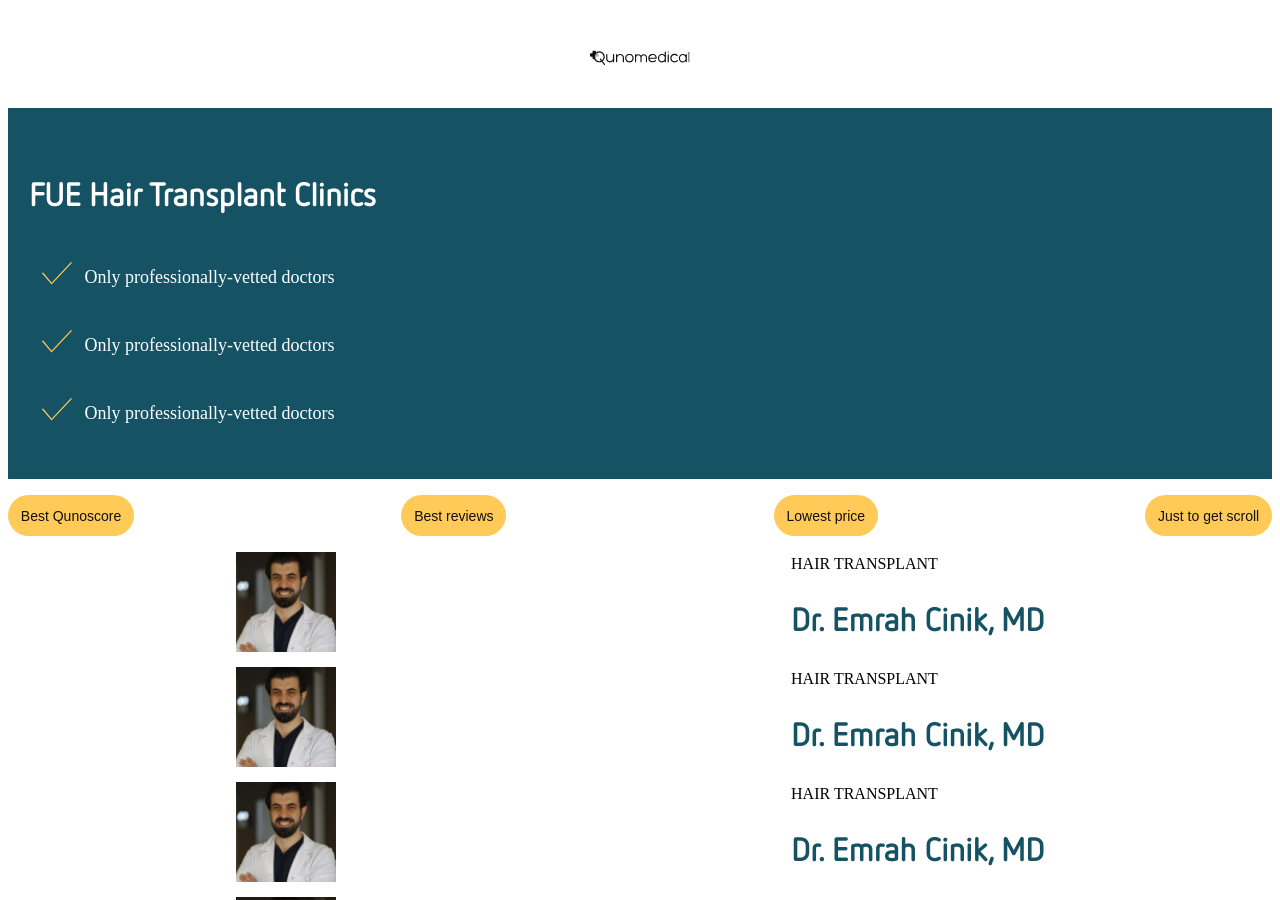
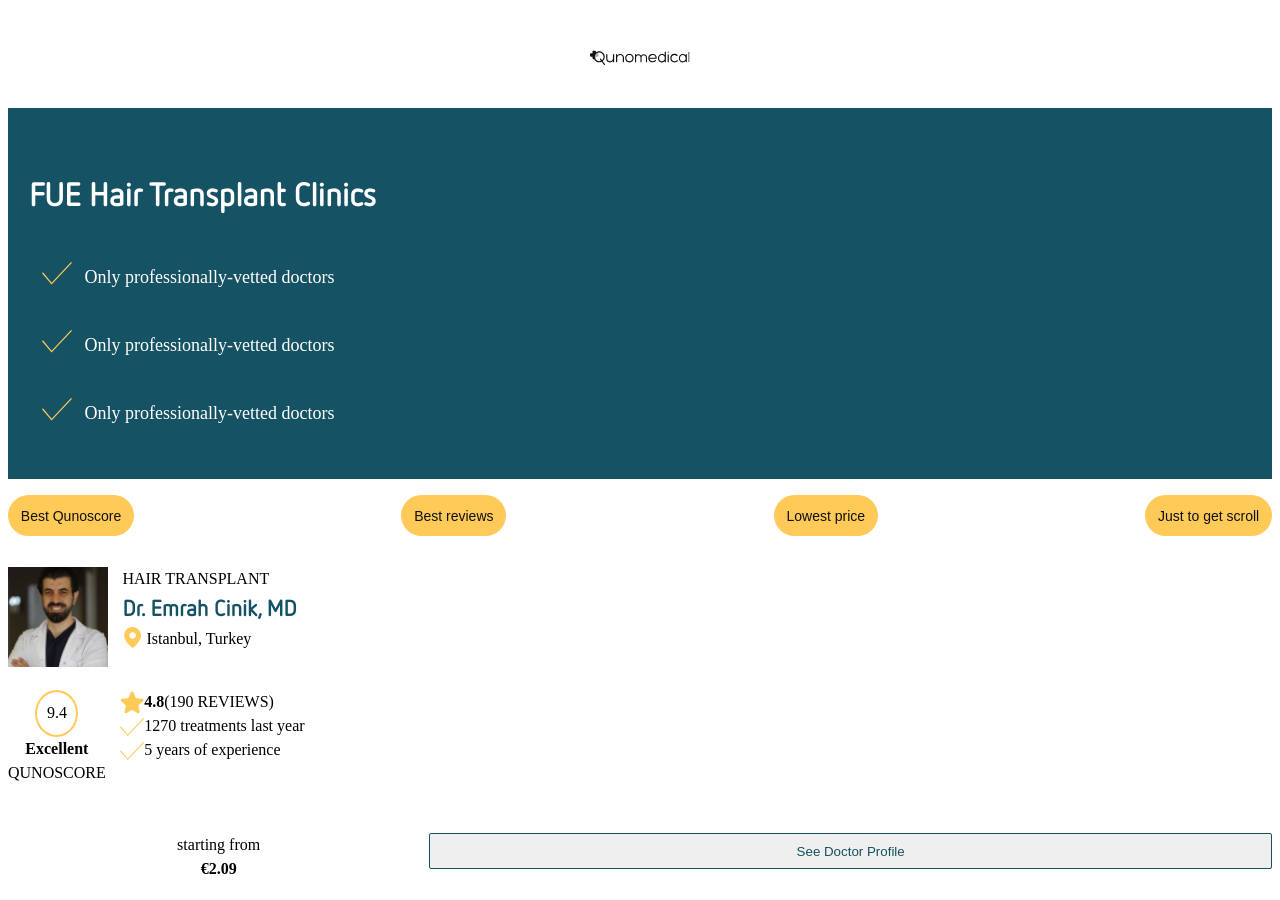
Before and after one commit to ahmadjoya/ahmad-quno-challange-frontend, a Next.js app in the folder frontend/: page /doctors in a window 1280 px wide. Shown: the top 900 px of the page. Built offline with nearby package versions, Linux system fonts and the light colour scheme.

Commit message:
feat: middle and bottom design of doctor card done

```diff
--- a/frontend/src/components/common/DoctorCard/DoctorType.ts
+++ b/frontend/src/components/common/DoctorCard/DoctorType.ts
@@ -5,6 +5,7 @@
   name: string;
   image: string;
   location: string;
+  qunoScore: number;
   rating: number;
   numberOfReviews: number;
   numberOfTreatmentsInLastYear: number;
--- a/frontend/src/components/common/DoctorCard/index.tsx
+++ b/frontend/src/components/common/DoctorCard/index.tsx
@@ -1,4 +1,5 @@
 import Image from 'next/image';
+import Link from 'next/link';
 import styles from './styles.module.css';
 import type { FC } from 'react';
 import type { Doctor } from './DoctorType';
@@ -12,6 +13,75 @@
         <div className={styles.desc}>
           <p className={styles.category}>{data.category}</p>
           <h1 className={styles.doctorTitle}>{data.name}</h1>
+          <div className={styles.location}>
+            <Image
+              src="/images/location.svg"
+              width={24}
+              height={24}
+              alt="Location Icon"
+            />
+            <p style={{ margin: 0 }}>{data.location}</p>
+          </div>
+        </div>
+      </div>
+      <div className={styles.middleOfCard}>
+        <div className={styles.qunoScorePlace}>
+          <div className={styles.qunoScoreContainer}>
+            <span className={styles.qunoScoreNumber}>{data.qunoScore}</span>
+          </div>
+          <span style={{ fontWeight: 'bold' }}>Excellent</span>
+          <span style={{ textTransform: 'uppercase' }}>Qunoscore</span>
+        </div>
+        <div className={styles.desc}>
+          <div className={styles.ratingItem}>
+            <Image
+              src="/images/star.svg"
+              width={24}
+              height={24}
+              alt="Location Icon"
+            />
+            <p style={{ margin: 0 }}>
+              <span style={{ fontWeight: 'bold' }}>{data.rating}</span>
+              <span style={{ textTransform: 'uppercase' }}>
+                ({data.numberOfReviews} Reviews)
+              </span>
+            </p>
+          </div>
+          <div className={styles.ratingItem}>
+            <Image
+              src="/images/check.svg"
+              width={24}
+              height={24}
+              alt="Location Icon"
+            />
+            <div className={styles.ratingItemDesc}>
+              <span>
+                {data.numberOfTreatmentsInLastYear} treatments last year
+              </span>
+            </div>
+          </div>
+          <div className={styles.ratingItem}>
+            <Image
+              src="/images/check.svg"
+              width={24}
+              height={24}
+              alt="Location Icon"
+            />
+            <div className={styles.ratingItemDesc}>
+              <span>{data.yearsOfExperience} years of experience</span>
+            </div>
+          </div>
+        </div>
+      </div>
+      <div className={styles.bottomOfCard}>
+        <div className={styles.pricing}>
+          <p>starting from</p>
+          <p style={{ fontWeight: 'bold' }}>&euro;{data.startFrom}</p>
+        </div>
+        <div className={styles.seeProfile}>
+          <button className={styles.seeProfileButton}>
+            <Link href={`/doctors/${data.slug}`}>See Doctor Profile</Link>
+          </button>
         </div>
       </div>
     </div>
--- a/frontend/src/components/common/DoctorCard/styles.module.css
+++ b/frontend/src/components/common/DoctorCard/styles.module.css
@@ -1,13 +1,77 @@
-.topOfCard {
+.doctorCard {
+  padding-top: 0.9rem;
+  padding-bottom: 0.5rem;
+  border-bottom: 1px solid #cacaca99;
+}
+.topOfCard,
+.middleOfCard,
+.bottomOfCard {
   display: flex;
-  justify-content: space-around;
+  margin-bottom: 1rem;
+}
+.desc {
+  padding-left: 0.9rem;
 }
 .category {
   text-transform: uppercase;
   margin: 0;
 }
 .doctorTitle {
-  font-size: 1.375;
+  font-size: 1.375rem;
   font-family: 'NettoOT' !important;
   color: #155263;
+  margin: 0;
+  margin-top: 0.2rem;
 }
+.location,
+.ratingItem {
+  display: flex;
+  align-items: center;
+}
+.qunoScorePlace {
+  display: flex;
+  flex-direction: column;
+  align-items: center;
+}
+.qunoScoreContainer {
+  border-radius: 50%;
+  border: 2px solid #ffca58;
+  padding: 0.6rem;
+  font-size: 1rem;
+}
+.qunoScoreNumber {
+  line-height: 1.218;
+  font-weight: 400;
+}
+.qunoScoreStatus {
+  font-weight: bold;
+}
+.ratingItemDesc {
+  display: flex;
+  flex-direction: column;
+}
+.bottomOfCard {
+  margin-top: 3rem;
+}
+.pricing {
+  display: flex;
+  flex: 1;
+  flex-direction: column;
+  align-items: center;
+}
+.pricing p {
+  margin: 0;
+}
+.seeProfile {
+  flex: 2;
+}
+.seeProfileButton {
+  border: 1px solid #155263;
+  border-radius: 2px;
+  padding: 0.6rem;
+  width: 100%;
+}
+.seeProfileButton a {
+  color: #155263;
+  text-decoration: none;
+}
--- a/frontend/src/pages/doctors.tsx
+++ b/frontend/src/pages/doctors.tsx
@@ -12,8 +12,9 @@
     name: 'Dr. Emrah Cinik, MD',
     image: '/images/doctors/doctor.png',
     location: 'Istanbul, Turkey',
-    rating: 9.4,
+    qunoScore: 9.4,
     numberOfReviews: 190,
+    rating: 4.8,
     numberOfTreatmentsInLastYear: 1270,
     yearsOfExperience: 5,
     startFrom: 2.09,
@@ -25,8 +26,9 @@
     name: 'Dr. Emrah Cinik, MD',
     image: '/images/doctors/doctor.png',
     location: 'Istanbul, Turkey',
-    rating: 9.4,
+    qunoScore: 9.4,
     numberOfReviews: 190,
+    rating: 4.8,
     numberOfTreatmentsInLastYear: 1270,
     yearsOfExperience: 5,
     startFrom: 2.09,
@@ -38,8 +40,9 @@
     name: 'Dr. Emrah Cinik, MD',
     image: '/images/doctors/doctor.png',
     location: 'Istanbul, Turkey',
-    rating: 9.4,
+    qunoScore: 9.4,
     numberOfReviews: 190,
+    rating: 4.8,
     numberOfTreatmentsInLastYear: 1270,
     yearsOfExperience: 5,
     startFrom: 2.09,
@@ -51,8 +54,9 @@
     name: 'Dr. Emrah Cinik, MD',
     image: '/images/doctors/doctor.png',
     location: 'Istanbul, Turkey',
-    rating: 9.4,
+    qunoScore: 9.4,
     numberOfReviews: 190,
+    rating: 4.8,
     numberOfTreatmentsInLastYear: 1270,
     yearsOfExperience: 5,
     startFrom: 2.09,
@@ -64,8 +68,9 @@
     name: 'Dr. Emrah Cinik, MD',
     image: '/images/doctors/doctor.png',
     location: 'Istanbul, Turkey',
-    rating: 9.4,
+    qunoScore: 9.4,
     numberOfReviews: 190,
+    rating: 4.8,
     numberOfTreatmentsInLastYear: 1270,
     yearsOfExperience: 5,
     startFrom: 2.09,
@@ -77,8 +82,9 @@
     name: 'Dr. Emrah Cinik, MD',
     image: '/images/doctors/doctor.png',
     location: 'Istanbul, Turkey',
-    rating: 9.4,
+    qunoScore: 9.4,
     numberOfReviews: 190,
+    rating: 4.8,
     numberOfTreatmentsInLastYear: 1270,
     yearsOfExperience: 5,
     startFrom: 2.09,
```
Also changed, not shown: frontend/public/images/location.svg (added).
